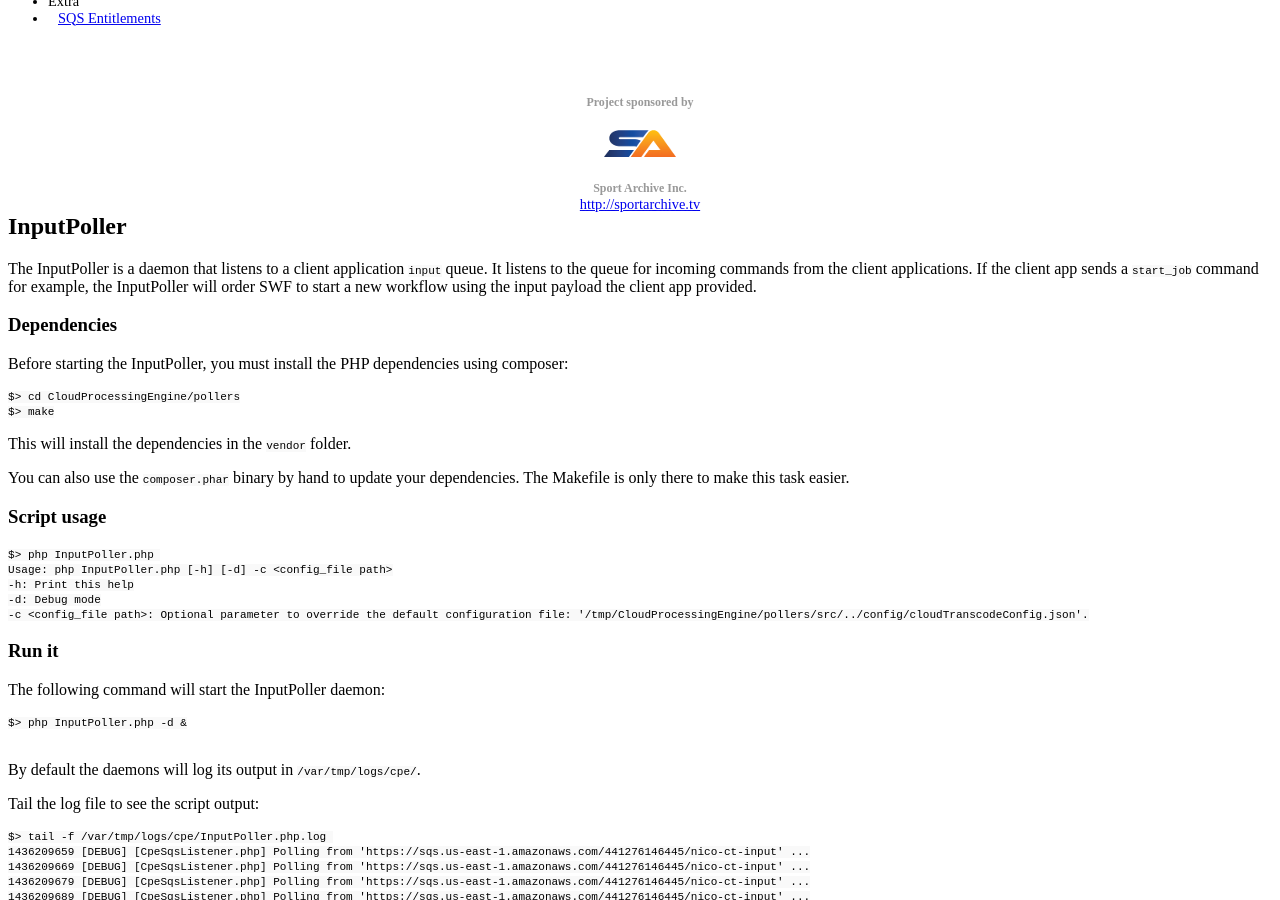
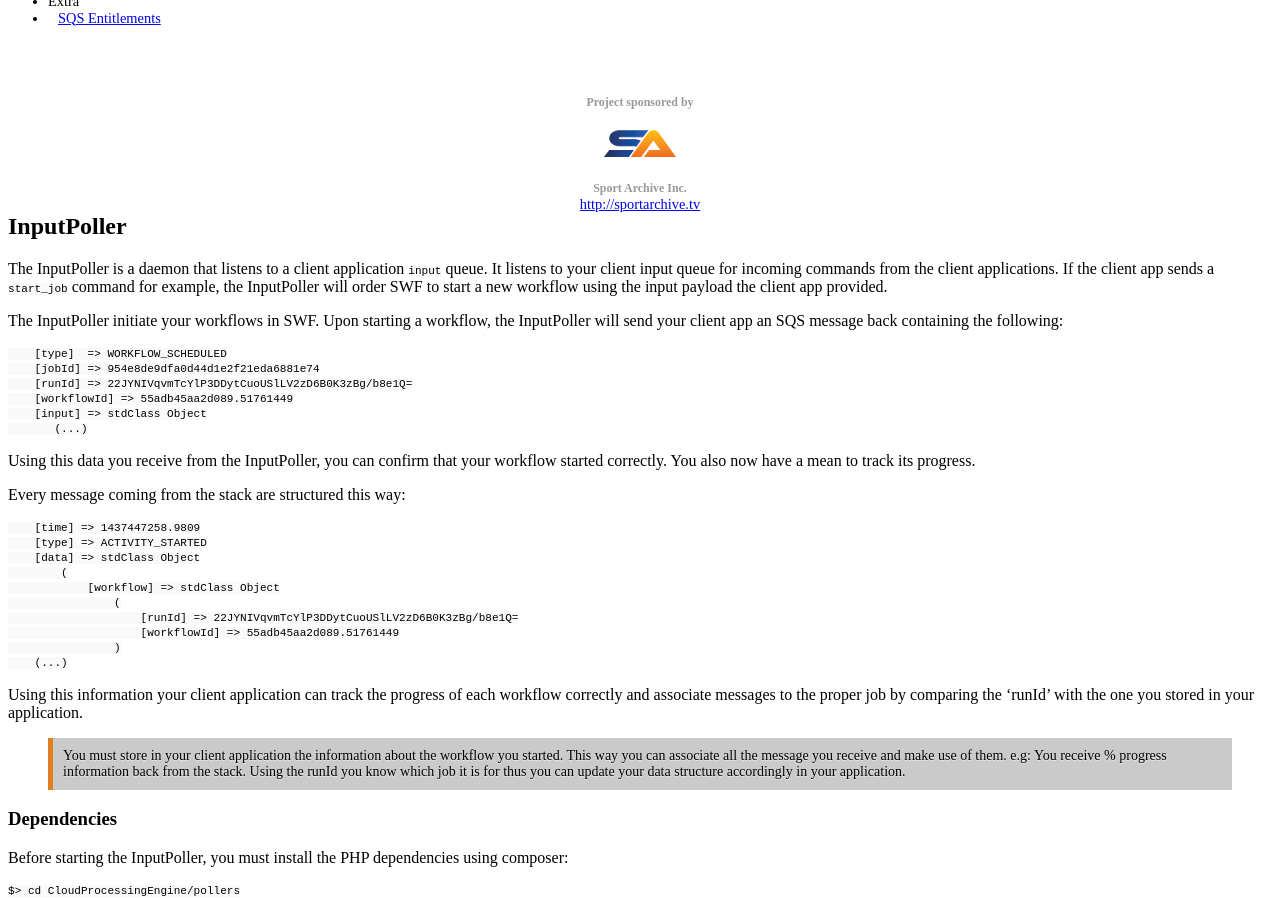
Before and after one commit to bfansports/CloudProcessingEngine, a Jekyll site: the page built from _posts/2015-05-06-inputpoller.md, in a window 1280 px wide and 900 px high, scrolled down 344 px. Built offline with Jekyll 4.4.1, drawn with Linux system fonts in a browser that asks for light colours; Markdown is read by kramdown in place of the engine named in the settings; a style sheet for code colours, icons or effects is not loaded.

Commit message:
Add information about tracking runId and using data on your client side application

````diff
--- a/_posts/2015-05-06-inputpoller.md
+++ b/_posts/2015-05-06-inputpoller.md
@@ -6,7 +6,39 @@ date: 2015-05-06 17:55:23
 order: 300
 ---
 
-The InputPoller is a daemon that listens to a client application `input` queue. It listens to the queue for incoming commands from the client applications. If the client app sends a `start_job` command for example, the InputPoller will order SWF to start a new workflow using the input payload the client app provided.
+The InputPoller is a daemon that listens to a client application `input` queue. It listens to your client input queue for incoming commands from the client applications. If the client app sends a `start_job` command for example, the InputPoller will order SWF to start a new workflow using the input payload the client app provided.
+
+The InputPoller initiate your workflows in SWF. Upon starting a workflow, the InputPoller will send your client app an SQS message back containing the following:
+
+```
+    [type]  => WORKFLOW_SCHEDULED
+    [jobId] => 954e8de9dfa0d44d1e2f21eda6881e74
+    [runId] => 22JYNIVqvmTcYlP3DDytCuoUSlLV2zD6B0K3zBg/b8e1Q=
+    [workflowId] => 55adb45aa2d089.51761449
+    [input] => stdClass Object
+       (...)
+```
+
+Using this data you receive from the InputPoller, you can confirm that your workflow started correctly. You also now have a mean to track its progress.
+
+Every message coming from the stack are structured this way:
+
+```
+    [time] => 1437447258.9809
+    [type] => ACTIVITY_STARTED
+    [data] => stdClass Object
+        (
+            [workflow] => stdClass Object
+                (
+                    [runId] => 22JYNIVqvmTcYlP3DDytCuoUSlLV2zD6B0K3zBg/b8e1Q=
+                    [workflowId] => 55adb45aa2d089.51761449
+                )
+    (...)
+```
+
+Using this information your client application can track the progress of each workflow correctly and associate messages to the proper job by comparing the 'runId' with the one you stored in your application.
+
+> You must store in your client application the information about the workflow you started. This way you can associate all the message you receive and make use of them. e.g: You receive % progress information back from the stack. Using the runId you know which job it is for thus you can update your data structure accordingly in your application.
 
 ### Dependencies
 
````
Also changed, not shown: _posts/2015-05-05-use-the-stack.md (+2 -0 lines).
